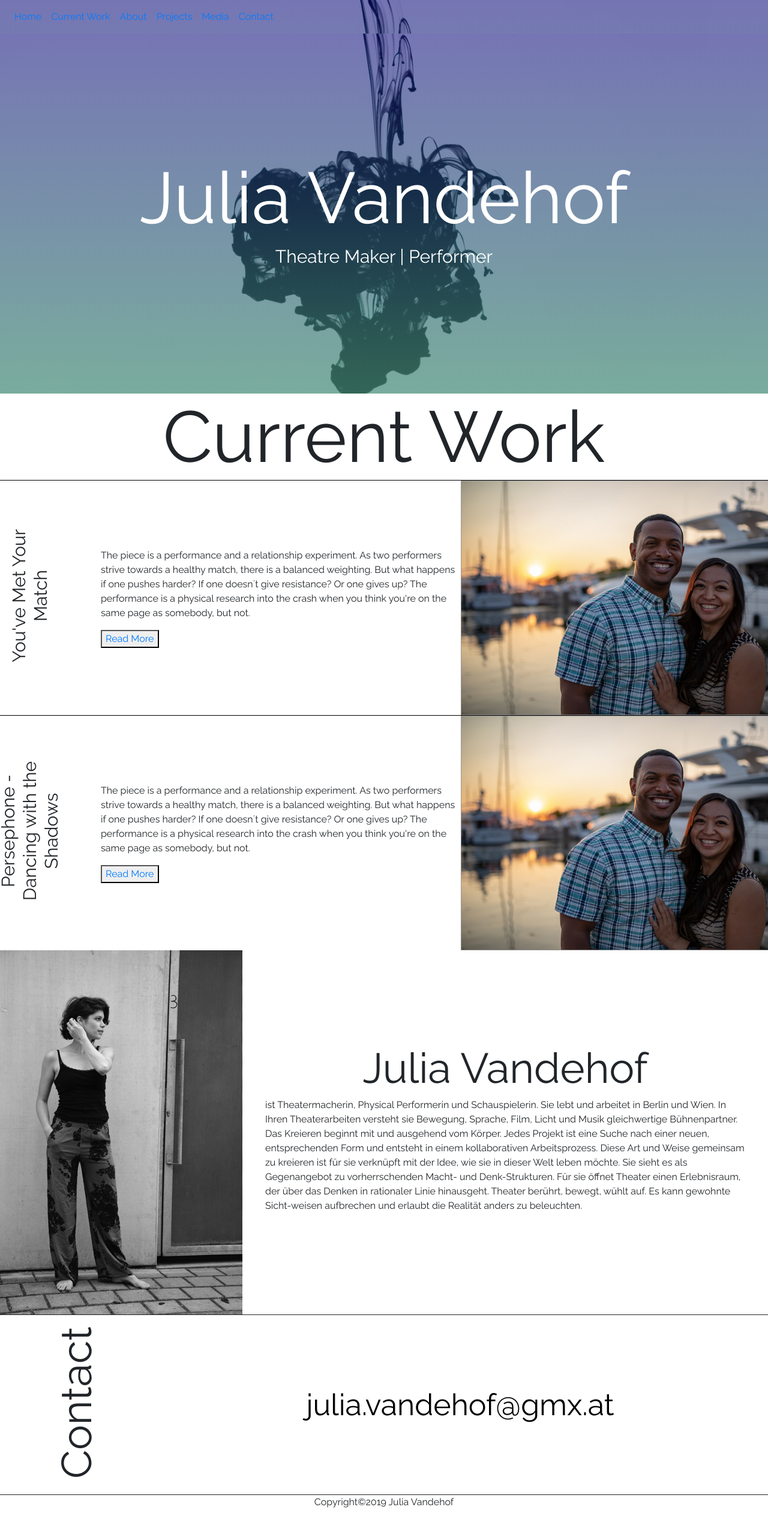
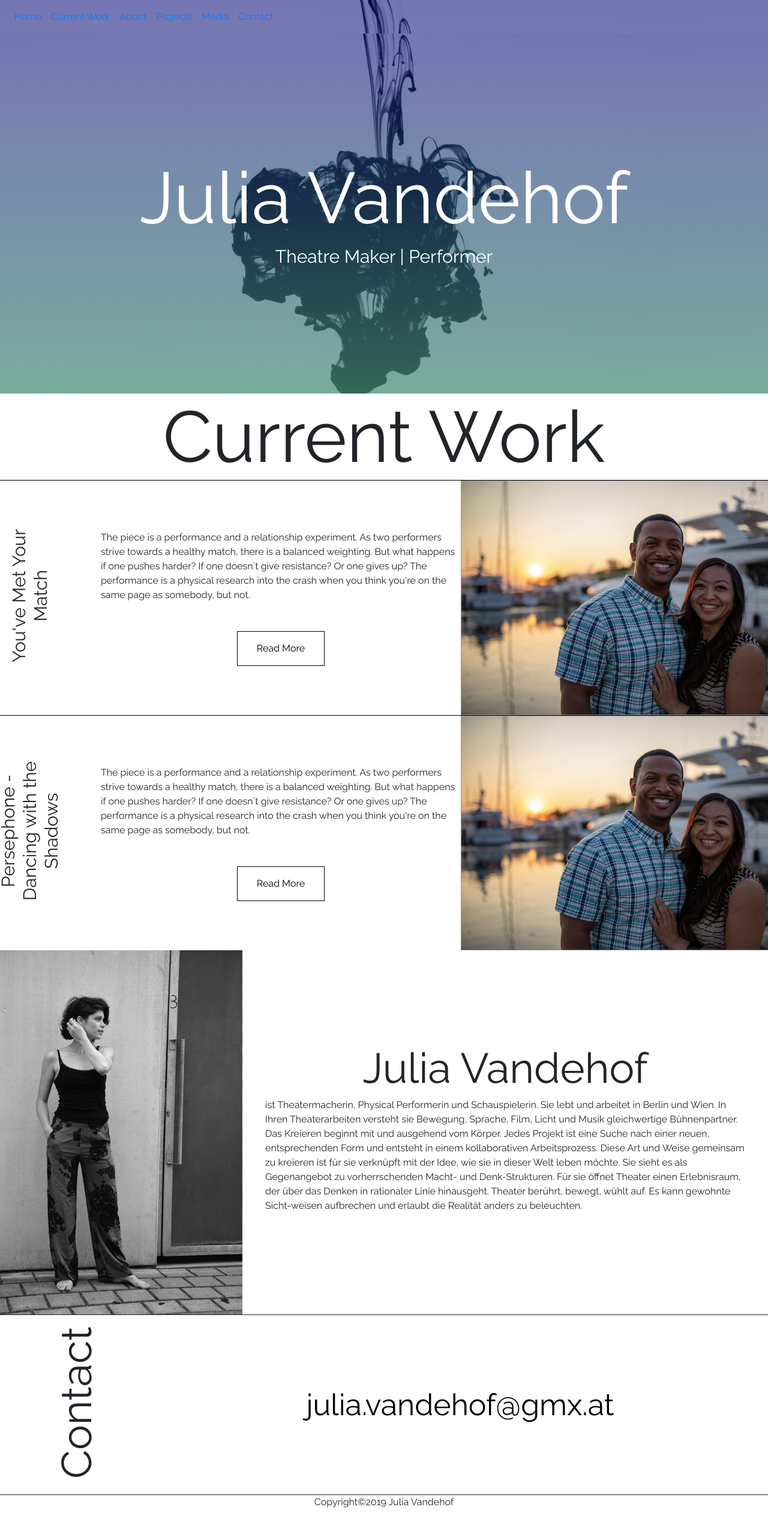
Before and after one commit to matteocarpi/julia, a Jekyll site: the page built from index.md, in a window 1280 px wide. Shown: the whole page at 60% size. Built offline with Jekyll 4.4.1, drawn with Linux system fonts in a browser that asks for light colours.

Commit message:
styling button

```diff
--- a/_layouts/home.html
+++ b/_layouts/home.html
@@ -19,7 +19,7 @@ layout: default
             <h2 class="current-title vertical-left">{{ post.title }}</h2>
           </div>
           <div  class="current-description">
-            <p>{{ post.description }}</p><button><a href="{{ post.permalink }}"> Read More</a></button>
+            <p>{{ post.description }}</p><a class="button" href="{{ post.permalink }}"> Read More</a>
           </div>
           <img class="current-image" src="{{ post.preview-picture }}" alt="">
         </div>
--- a/_sass/home.scss
+++ b/_sass/home.scss
@@ -55,6 +55,11 @@
 }
 .current-description {
   max-width: 600px;
+  display: flex;
+  flex-direction: column;
+  align-items: center;
+  justify-content: space-evenly;
+  height: 100%;
 }
 .julia {
   display: flex;
--- a/_sass/universal.scss
+++ b/_sass/universal.scss
@@ -19,6 +19,15 @@ h2 {
 }
 h3 {
   font-size: 30px;
+}
+.button {
+  padding: 1rem 2rem;
+  border: solid 1px;
+  color: black;
+  margin-top: 2rem;
+  :hover {
+    color: black;
+  }
 }
 .light {
   color: white;
```
